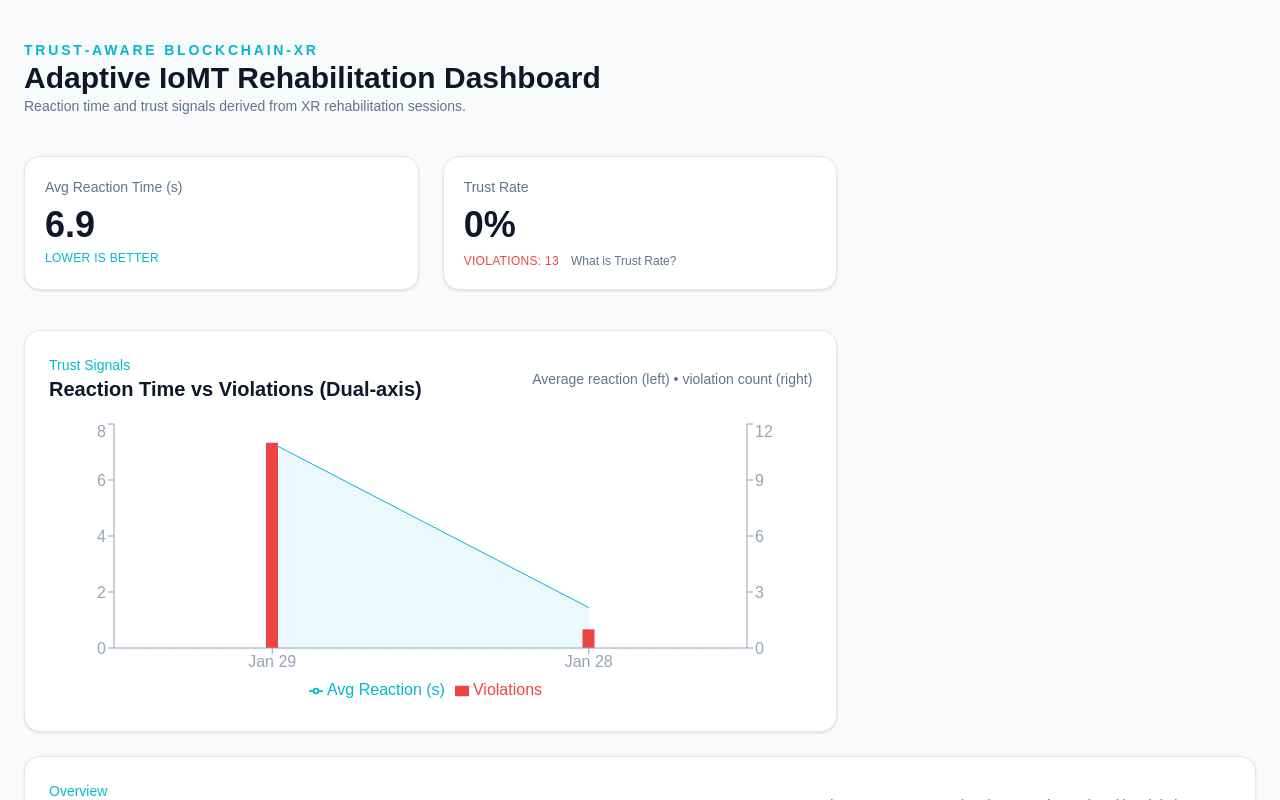
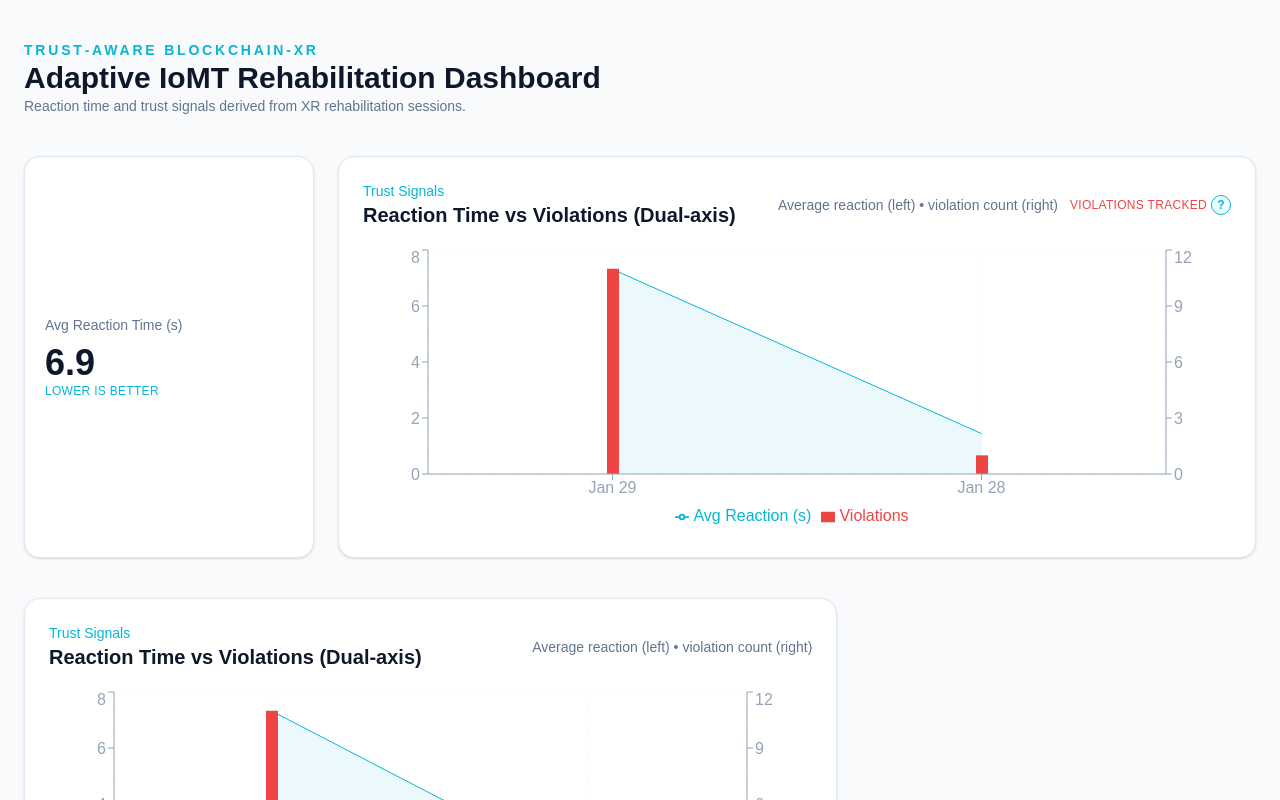
Before and after one commit to Quddos/Blockchain_XR_IoMT, a Next.js app: page /dashboard in a window 1280 px wide. Shown: the top 800 px of the page. Built offline with nearby package versions, Linux system fonts and the light colour scheme.

Commit message:
Add TrustRateTooltip component and enhance TrendCharts for dual-axis rendering in compact mode

```diff
--- a/app/dashboard/page.tsx
+++ b/app/dashboard/page.tsx
@@ -1,5 +1,6 @@
 import type { Metadata } from "next";
 import { TrendCharts } from "@/components/dashboard/TrendCharts";
+import { TrustRateTooltip } from "@/components/dashboard/TrustRateTooltip";
 
 export const dynamic = "force-dynamic";
 
@@ -117,8 +118,10 @@ export default async function DashboardPage() {
           {/* data source intentionally hidden for privacy */}
         </header>
 
-        <section className="mb-10 grid gap-6 md:grid-cols-3">
-          <div className="rounded-2xl border border-slate-200 bg-white p-5 shadow-sm">
+        <section className="mb-10 grid gap-6 lg:grid-cols-12">
+          {/* Avg Reaction Time Card */}
+          <div className="lg:col-span-3">
+            <div className="rounded-2xl border border-slate-200 bg-white p-5 shadow-sm h-full flex flex-col justify-center">
               <p className="text-sm font-medium text-slate-500">
                 Avg Reaction Time (s)
               </p>
@@ -129,24 +132,30 @@ export default async function DashboardPage() {
                 Lower is better
               </span>
             </div>
-          <div className="rounded-2xl border border-slate-200 bg-white p-5 shadow-sm">
-            <p className="text-sm font-medium text-slate-500">Trust Rate</p>
-            <p className="mt-2 text-4xl font-semibold text-[#0f172a]">
-              {formatNumber(trustRate, 0)}%
-            </p>
-            <div className="mt-2 flex items-start gap-3">
-              <span className="text-xs uppercase tracking-wide text-[#ef4444]">Violations: {violationsCount}</span>
-              <details className="text-xs text-slate-500 mt-0 [&_summary]:cursor-pointer">
-                <summary className="list-none">What is Trust Rate?</summary>
-                <div className="mt-2">Trust Rate = percentage of sessions without a recorded violation. Violations are counted when the session's <code>violated</code> flag is true or when reaction time exceeds the configured threshold of {thresholdMs} ms.</div>
-              </details>
+          </div>
+
+          {/* Trust Signals Chart with Violations Tooltip */}
+          <div className="lg:col-span-9">
+            <div className="rounded-2xl border border-slate-200 bg-white p-6 shadow-sm">
+              <div className="mb-4 flex items-center justify-between">
+                <div>
+                  <p className="text-sm font-medium text-[#06b6d4]">Trust Signals</p>
+                  <h3 className="text-xl font-semibold text-[#0f172a]">Reaction Time vs Violations (Dual-axis)</h3>
+                </div>
+                <div className="flex items-center gap-3">
+                  <div className="text-sm text-slate-500">Average reaction (left) • violation count (right)</div>
+                  <TrustRateTooltip thresholdMs={thresholdMs} />
                 </div>
               </div>
-          {/* Session count card removed to avoid exposing total session numbers */}
+              <div className="h-72">
+                <TrendCharts sessions={sessions} compactMode={true} />
+              </div>
+            </div>
+          </div>
         </section>
 
         <section className="mb-10">
-          <TrendCharts sessions={sessions} />
+          <TrendCharts sessions={sessions} compactMode={false} />
         </section>
 
         <section className="rounded-2xl border border-slate-200 bg-white p-6 shadow-sm">
--- a/components/dashboard/TrendCharts.tsx
+++ b/components/dashboard/TrendCharts.tsx
@@ -16,6 +16,7 @@ import {
 
 type TrendChartsProps = {
   sessions: { id: number; hash?: string | null; reaction_time: number; violated: boolean; date: string }[];
+  compactMode?: boolean;
 };
 
 const PRIMARY = "#06b6d4"; // teal
@@ -54,7 +55,7 @@ function kernelDensity(xs: number[], values: number[], bandwidth = 1) {
   });
 }
 
-export function TrendCharts({ sessions }: TrendChartsProps) {
+export function TrendCharts({ sessions, compactMode = false }: TrendChartsProps) {
   // Hooks and computations must run unconditionally (React rules)
   const ordered = useMemo(() => [...sessions].reverse(), [sessions]);
   const reactionTimes = useMemo(() => ordered.map((s) => Number(s.reaction_time)).filter(Number.isFinite), [ordered]);
@@ -99,6 +100,24 @@ export function TrendCharts({ sessions }: TrendChartsProps) {
       <div className="rounded-2xl border border-slate-200 bg-white p-6 text-center text-slate-500 shadow-sm">
         Waiting for session data...
       </div>
+    );
+  }
+
+  // Compact mode: only render the dual-axis chart
+  if (compactMode) {
+    return (
+      <ResponsiveContainer width="100%" height="100%">
+        <ComposedChart data={aggregated}>
+          <CartesianGrid strokeDasharray="3 3" stroke="#f1faff" />
+          <XAxis dataKey="dateLabel" stroke="#94a3b8" />
+          <YAxis yAxisId="left" stroke="#94a3b8" />
+          <YAxis yAxisId="right" orientation="right" stroke="#94a3b8" allowDecimals={false} />
+          <Tooltip />
+          <Legend />
+          <Area yAxisId="left" type="monotone" dataKey="avg" name="Avg Reaction (s)" stroke={PRIMARY} fill={PRIMARY} fillOpacity={0.08} />
+          <Bar yAxisId="right" dataKey="viol" name="Violations" barSize={12} fill={VIOLATION} />
+        </ComposedChart>
+      </ResponsiveContainer>
     );
   }
 
--- /dev/null
+++ b/components/dashboard/TrustRateTooltip.tsx
@@ -0,0 +1,33 @@
+"use client";
+
+import React, { useState } from "react";
+
+export function TrustRateTooltip({ thresholdMs }: { thresholdMs: number }) {
+  const [isOpen, setIsOpen] = useState(false);
+
+  return (
+    <div className="relative inline-flex items-center gap-1">
+      <span className="text-xs uppercase tracking-wide text-[#ef4444]">
+        Violations tracked
+      </span>
+      <button
+        onMouseEnter={() => setIsOpen(true)}
+        onMouseLeave={() => setIsOpen(false)}
+        onClick={() => setIsOpen(!isOpen)}
+        className="relative inline-flex items-center justify-center w-5 h-5 rounded-full bg-[#ecfeff] border border-[#06b6d4] text-[#06b6d4] hover:bg-[#cffafe] cursor-pointer transition-colors"
+        aria-label="Trust Rate information"
+      >
+        <span className="text-xs font-bold">?</span>
+
+        {isOpen && (
+          <div className="absolute bottom-full left-1/2 -translate-x-1/2 mb-2 z-50">
+            <div className="bg-slate-900 text-white text-xs rounded-lg px-3 py-2 whitespace-nowrap shadow-lg">
+              Violations = flagged sessions OR reaction time &gt; {thresholdMs}ms
+              <div className="absolute top-full left-1/2 -translate-x-1/2 border-4 border-transparent border-t-slate-900"></div>
+            </div>
+          </div>
+        )}
+      </button>
+    </div>
+  );
+}
```
Lines whose indentation alone changed are shown as unchanged.
